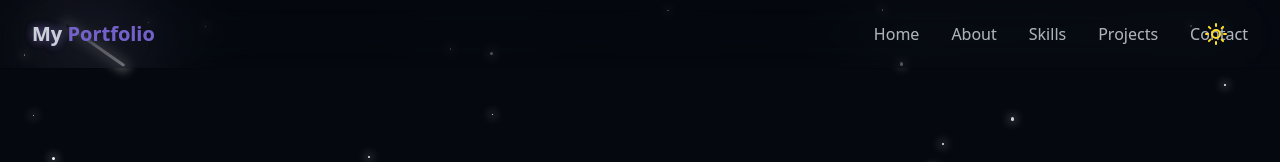
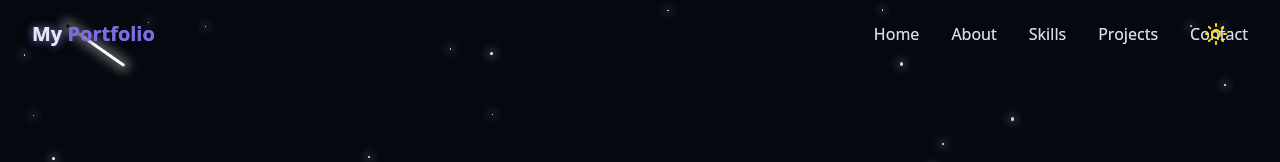
Before and after one commit to G2aluh/sigal, a React (Vite) app: page / in a window 1280 px wide. Shown: the top 162 px of the page. Built offline with nearby package versions, Linux system fonts and the light colour scheme.

Commit message:
two commit

```diff
--- a/src/components/Navbar.jsx
+++ b/src/components/Navbar.jsx
@@ -49,7 +49,7 @@ export const Navbar = () => {
   return (
     <nav
       className={cn(
-        "fixed w-full z-40 backdrop-blur-2xl opacity-80 shadow-2xs transition-all duration-300 py-5",
+        "fixed w-full z-40 transition-all duration-300 py-5",
 
       )}
     >
```
